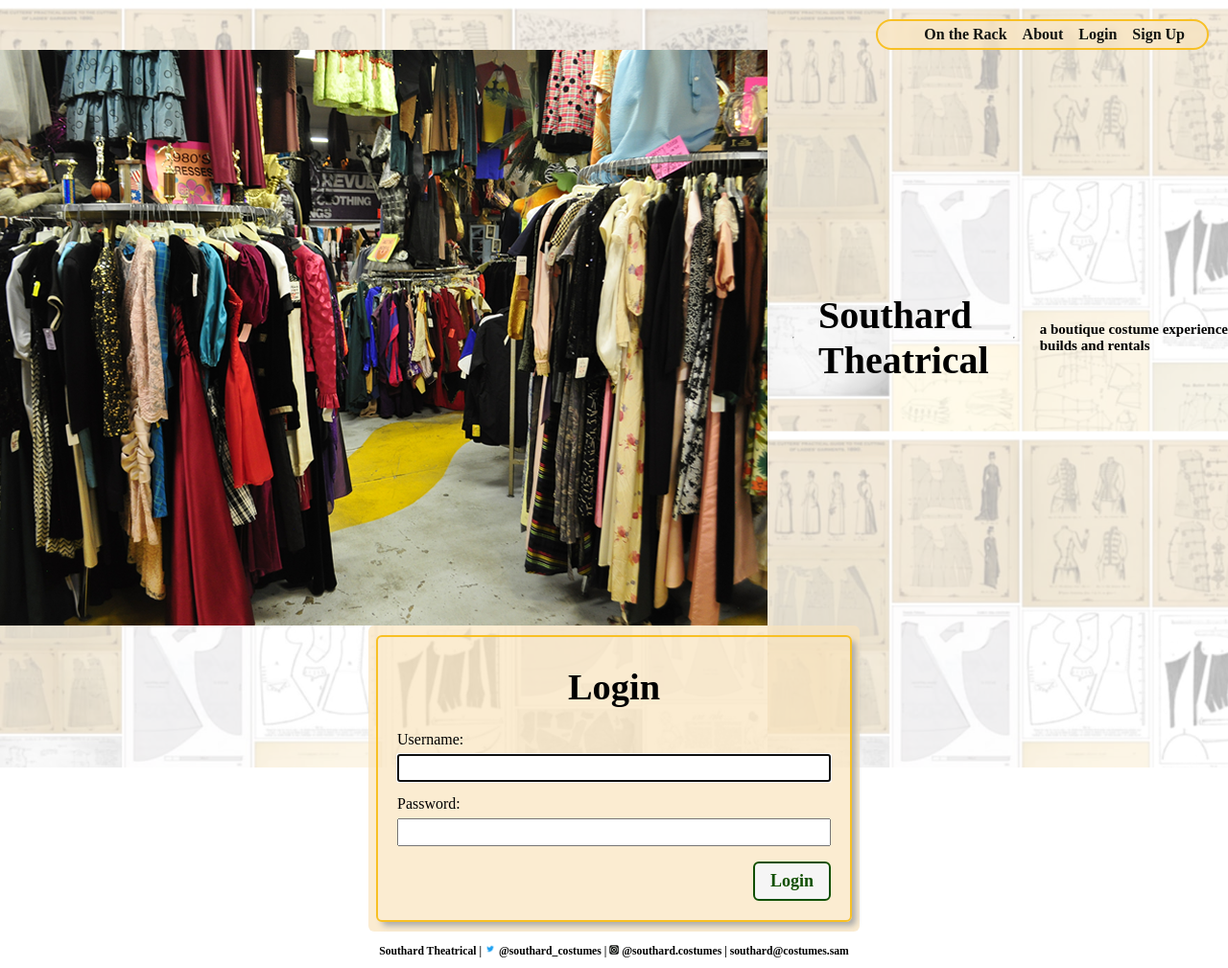
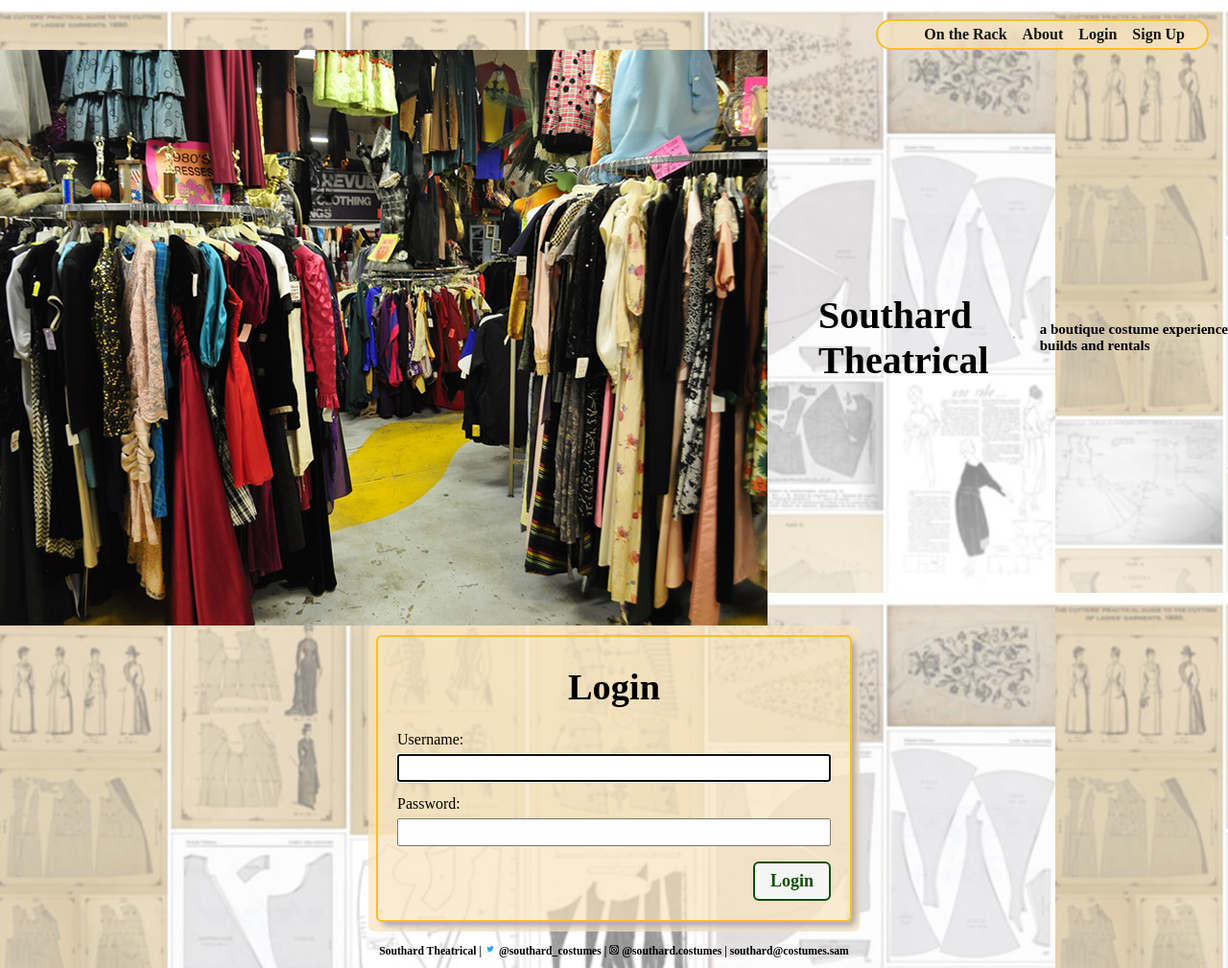
Before and after one commit to jg932/southard_theatrical, a Django app: page / in a window 1280 px wide. Shown: the whole page at 96% size. Run offline with Django 3.2, Linux system fonts and the light colour scheme.

Commit message:
background image fix

```diff
--- a/main_app/static/css/base.css
+++ b/main_app/static/css/base.css
@@ -44,6 +44,7 @@
   --font-l: 1.8rem;
   --font-reg: 1.6rem;
   --card-border-radius: 6px;
+  background-image: url(../images/new_background_image.png);
 }
 
 #about-text{
@@ -183,29 +184,6 @@
   margin-left: 20px;
 }
 
-.background{
-  top: 0;
-  left: 0;
-  bottom: 0;
-  right: 0;
-  position: absolute;
-  z-index: -5;
-  background-size: 100vh;
-}
-
-.background::after{
-  content: "";
-  background: url(../images/costume_patterns.jpeg);
-  opacity: .3;
-  top: 0;
-  left: 0;
-  bottom: 0;
-  right: 0;
-  position: absolute;
-  z-index: -5;
-  background-size: 100vh;
-}
-
 @media only screen and (min-width: 768px) {
   header {
     position: sticky;
```
Also changed, not shown: main_app/static/js/garment_detail.js (+9 -0 lines), main_app/templates/garments/detail.html (+10 -5 lines), main_app/static/images/new_background_image.png (added).
